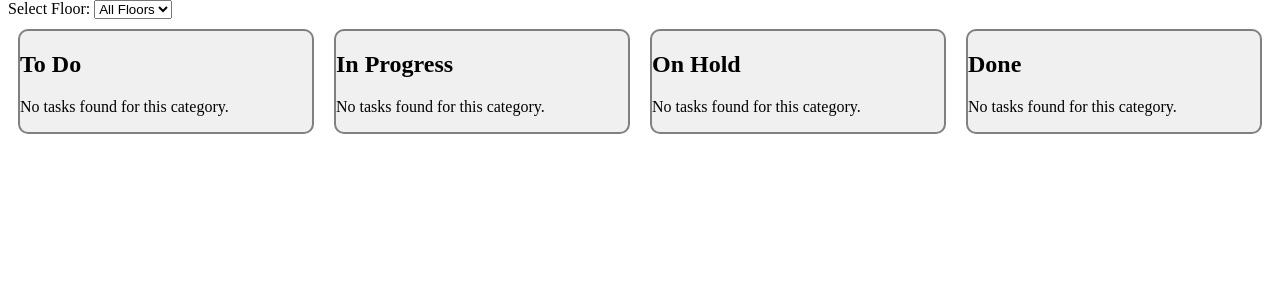
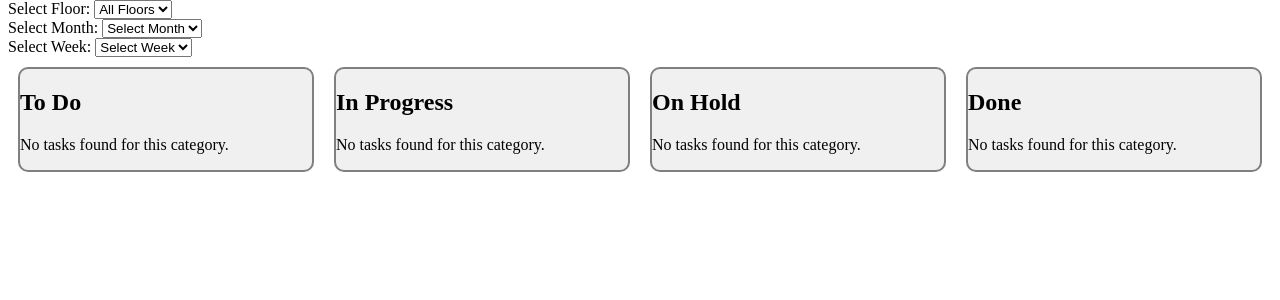
Before and after one commit to david7franco/ReziBo, a Django app: page /trello/ in a window 1280 px wide. Shown: the part 66-366 px from the top of the page. Run offline with Django 4.2, Linux system fonts and the light colour scheme.

Commit message:
prototype for calendar functionality

```diff
--- a/accounts/templates/registration/trello.html
+++ b/accounts/templates/registration/trello.html
@@ -24,6 +24,32 @@
         </select>
     </form>
 </div>
+<div class="time-selector">
+    <!-- Month Selector -->
+    <form method="get">
+        <label for="month">Select Month: </label>
+        <select id="month" name="month" onchange="this.form.submit()">
+            <option value="">Select Month</option>
+            <!-- Loop to generate months -->
+            {% for i in months %}
+            <option value="{{ i }}" {% if request.GET.month == i|stringformat:"02d" %}selected{% endif %}>{{ i }}</option>
+            {% endfor %}
+        </select>
+    </form>
+
+    <!-- Week Selector -->
+    <form method="get">
+        <label for="week">Select Week: </label>
+        <select id="week" name="week" onchange="this.form.submit()">
+            <option value="">Select Week</option>
+            <!-- Loop to generate weeks -->
+            {% for i in weeks %}
+            <option value="{{ i }}" {% if request.GET.week == i|stringformat:"02d" %}selected{% endif %}>{{ i }}</option>
+            {% endfor %}
+        </select>
+    </form>
+</div>
+
 <div class="container">
     <div class="column columnborders">
         <h2 class="status-heading">
--- a/accounts/views.py
+++ b/accounts/views.py
@@ -11,7 +11,7 @@ from .models import Task
 from .forms import TicketForm
 from django.views.decorators.http import require_POST
 import json
-
+import datetime
 from django.contrib.auth import authenticate, login as auth_login
 
 class SignUpView(generic.CreateView):
@@ -62,20 +62,53 @@ def text_entry(request):
 
     return render(request, 'registration/text-entry.html', {'form': form})
 
+def text_display(request):
+    entries = TextEntry.objects.all()
+    return render(request, 'registration/text-display.html', {'entries': entries})
+
+def get_start_end_dates_from_week(year, week):
+    firstdayofweek = datetime.datetime.strptime(f'{year}-W{int(week )- 1}-1', "%Y-W%W-%w").date()
+    lastdayofweek = firstdayofweek + datetime.timedelta(days=6.9)
+    return firstdayofweek, lastdayofweek
+
+
 def trello_board(request):
 
     selected_floor = request.GET.get('floor')
+    tasks = Task.objects.all()
+
     if selected_floor:
         selected_floor = int(selected_floor)  # Convert to integer
-        tasks = Task.objects.filter(floor=selected_floor)
-    else:
-        tasks = Task.objects.all()
+        tasks = tasks.filter(floor=selected_floor)
 
+    # New time-based filtering logic
+    week = request.GET.get('week')
+    month = request.GET.get('month')
+    year = datetime.datetime.now().year
+
+    if week:
+        start_date, end_date = get_start_end_dates_from_week(year, week)
+        tasks = tasks.filter(date_posted__gte=start_date, date_posted__lte=end_date)
+    elif month:
+        tasks = tasks.filter(date_posted__month=month)
 
     # Assuming floors range from 1 to 10 (adjust accordingly)
     floors = range(1, 11)
+    months = range(1, 13)
+    weeks = range(1, 53)
+    # Pass all necessary context variables to the template
+    context = {
+        'tasks': tasks,
+        'floors': floors,
+        'selected_floor': selected_floor,
+        'selected_week': week,
+        'selected_month': month,
+        'months': months,
+        'weeks' : weeks
+    }
 
-    return render(request, 'registration/trello.html', {'tasks': tasks, 'floors': floors, 'selected_floor': selected_floor})
+    return render(request, 'registration/trello.html', context)
+
 
 @csrf_exempt
 @require_POST
```
